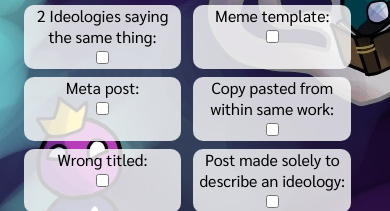
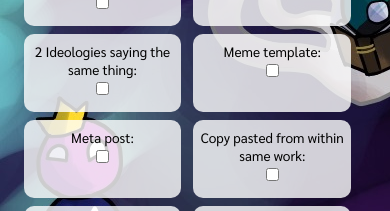
Before and after one commit to Polcompballvalues/approval, a website: page index.html in a window 390 px wide. Shown: the part 387-598 px from the top of the page. Drawn offline with Linux system fonts and the light colour scheme.

Commit message:
Mobile css tweak

```diff
--- a/style.css
+++ b/style.css
@@ -178,6 +178,10 @@ svg {
     .rangelabel {
         text-shadow: 0.5vw 0.5vw black;
     }
+    label {
+        font-size: 3.5vw;
+        margin-top: 2vw;
+    }
     input.range {
         width: 100%;
         margin: 0px auto;
@@ -201,6 +205,7 @@ svg {
     }
     .checkblock {
         width: 45%;
+        height: 20vw;
         background-color: rgba(255, 255, 255, 0.8);
     }
     .preblock {
```
